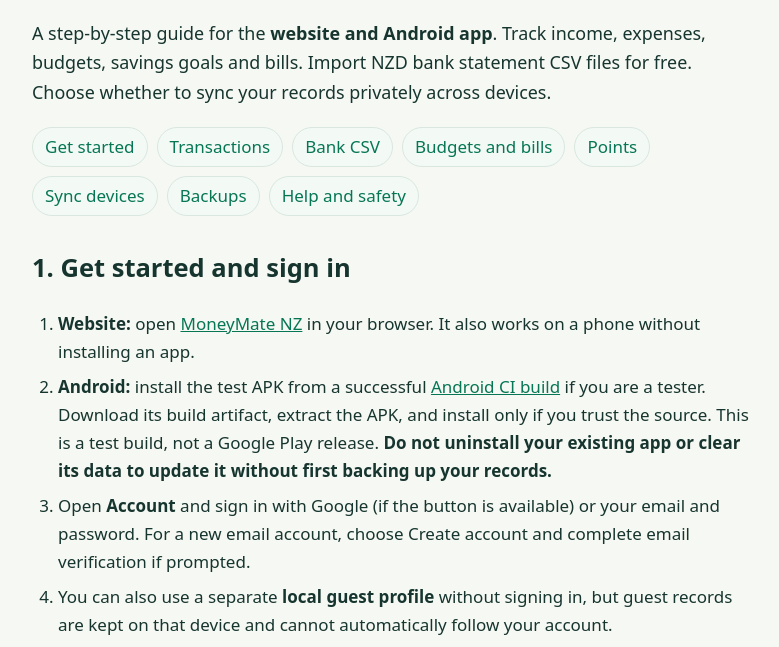
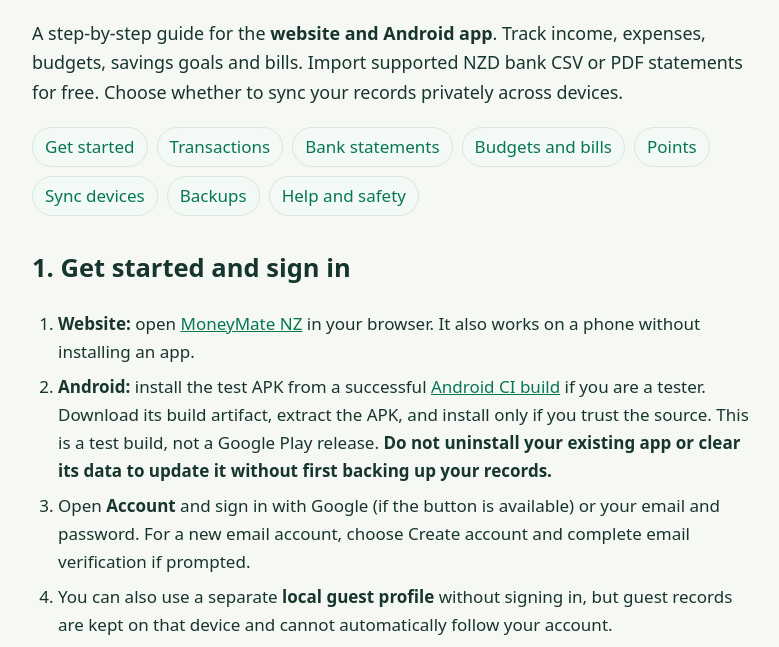
Before and after one commit to FRYMASTERCHEESE/MoneyMate-NZ, a plain HTML site: page docs/help.html in a window 1280 px wide. Shown: the part 153-800 px from the top of the page, without its empty margins (249-1028 px from the left). Drawn offline with Linux system fonts and the light colour scheme.

Commit message:
Clarify manual NZD PDF/CSV import in website docs/help.html

```diff
--- a/docs/help.html
+++ b/docs/help.html
@@ -2,7 +2,7 @@
 <html lang="en-NZ">
 <head>
 <meta charset="utf-8"><meta name="viewport" content="width=device-width,initial-scale=1">
-<meta name="description" content="Easy step-by-step instructions for MoneyMate NZ on the website and Android, including budgets, bank CSV imports, free points and optional cloud syncing.">
+<meta name="description" content="Easy step-by-step instructions for MoneyMate NZ on the website and Android, including budgets, bank CSV/PDF imports, free points and optional cloud syncing.">
 <meta name="referrer" content="no-referrer"><meta name="theme-color" content="#123f35">
 <title>How to use MoneyMate NZ — Website & Android</title>
 <link rel="stylesheet" href="./account.css">
@@ -24,9 +24,9 @@ summary{font-weight:700;cursor:pointer;padding:9px 0}
 <body><main>
 <a href="./">← Back to MoneyMate NZ</a>
 <h1>💚 How to use MoneyMate NZ</h1>
-<p class="lead">A step-by-step guide for the <strong>website and Android app</strong>. Track income, expenses, budgets, savings goals and bills. Import NZD bank statement CSV files for free. Choose whether to sync your records privately across devices.</p>
+<p class="lead">A step-by-step guide for the <strong>website and Android app</strong>. Track income, expenses, budgets, savings goals and bills. Import supported NZD bank CSV or PDF statements for free. Choose whether to sync your records privately across devices.</p>
 <nav class="quick-nav" aria-label="Help topics">
-<a href="#start">Get started</a><a href="#transactions">Transactions</a><a href="#bank-csv">Bank CSV</a>
+<a href="#start">Get started</a><a href="#transactions">Transactions</a><a href="#bank-csv">Bank statements</a>
 <a href="#budgets">Budgets and bills</a><a href="#points">Points</a><a href="#sync">Sync devices</a><a href="#backup">Backups</a><a href="#faq">Help and safety</a>
 </nav>
 
@@ -91,7 +91,7 @@ summary{font-weight:700;cursor:pointer;padding:9px 0}
 
 <h2 id="faq">8. Help, safety and common questions</h2>
 <details><summary>Why are my web transactions not showing on Android?</summary><p>Confirm that both devices are signed into the same account and have enabled secure cloud sync in Account. Check the sync status on both. If MoneyMate reports a conflict, save both JSON backups and do not replace one copy blindly.</p></details>
-<details><summary>Why can't I connect a bank automatically?</summary><p>Live automatic bank connections through Akahu (NZ) or Basiq (Australia) still require provider access, consent and security checks. The free bank CSV importer is the available manual alternative.</p></details>
+<details><summary>Why can't I connect a bank automatically?</summary><p>Live automatic bank connections through Akahu (NZ) or Basiq (Australia) still require provider access, consent and security checks. The free manual CSV importer and experimental PDF importer are the current alternatives.</p></details>
 <details><summary>My bank file will not import. What should I check?</summary><p>For CSV, use column headings (Date, Amount, Description or Date, Debit, Credit, Details), NZD, settled transactions and a file under 2 MB. For PDF, select the original PDF file (up to 4 MB). Text-based statement tables with clear plus/minus or DR/CR directions work best; complex debit/credit layouts may be rejected. Android also attempts on-device OCR for scanned pages. Never change a PDF filename to .csv. Dates may be YYYY-MM-DD or DD/MM/YYYY. Do not upload bank statements to a public issue to request help.</p></details>
 <details><summary>Will I stay logged in after refreshing?</summary><p>Account sessions are designed to persist across refreshes. If you are unexpectedly signed out, check whether private browsing, blocked local storage or cleared app/site data is involved. Report it without including account details or login tokens.</p></details>
 <details><summary>How can I get the newest Android app?</summary><p>Open <a href="https://github.com/FRYMASTERCHEESE/MoneyMate-NZ/actions/workflows/android.yml">Android CI</a>, select a successful run from the main branch and download its <strong>moneymate-android-build</strong> artifact. Extract the ZIP and install the debug APK for testing. The release bundle is unsigned, not a public Play Store listing. Back up existing data first.</p></details>
```
